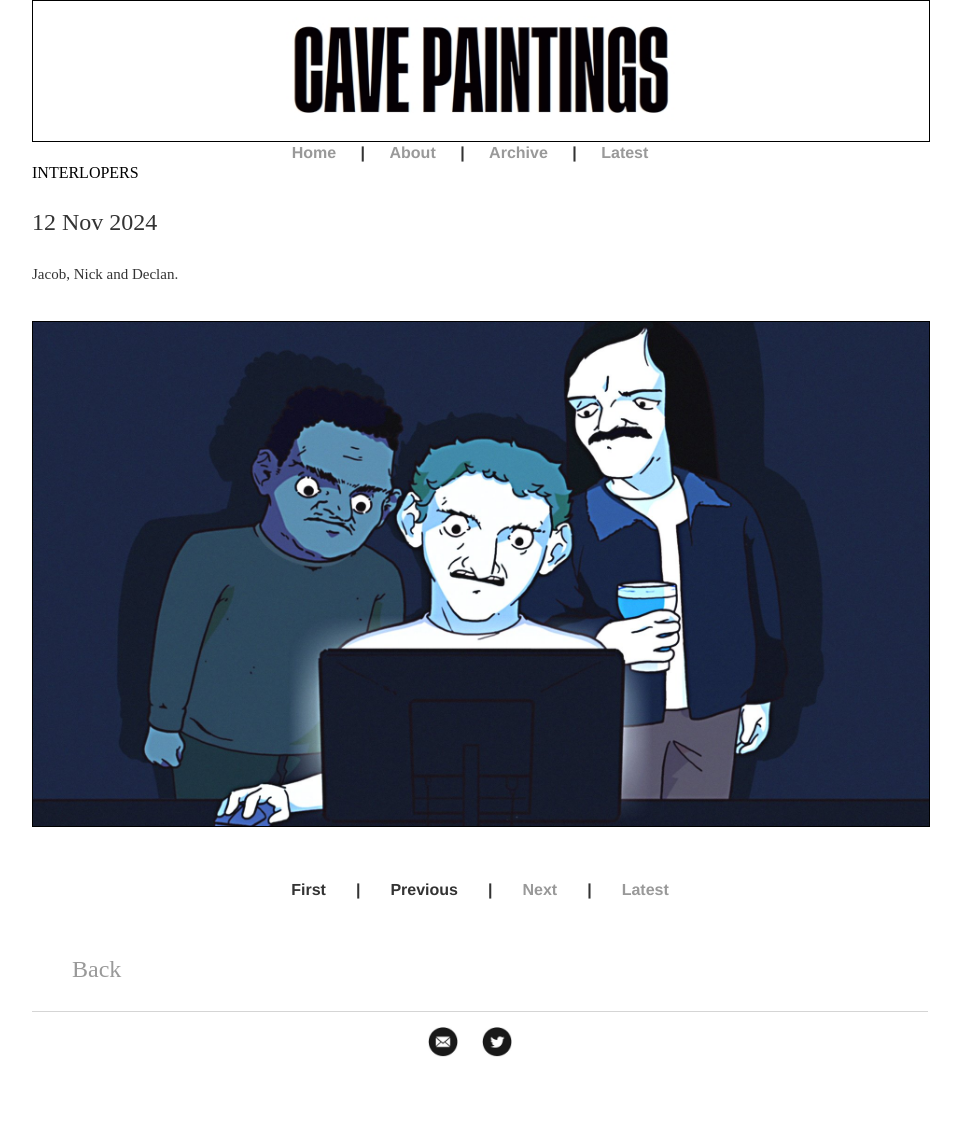
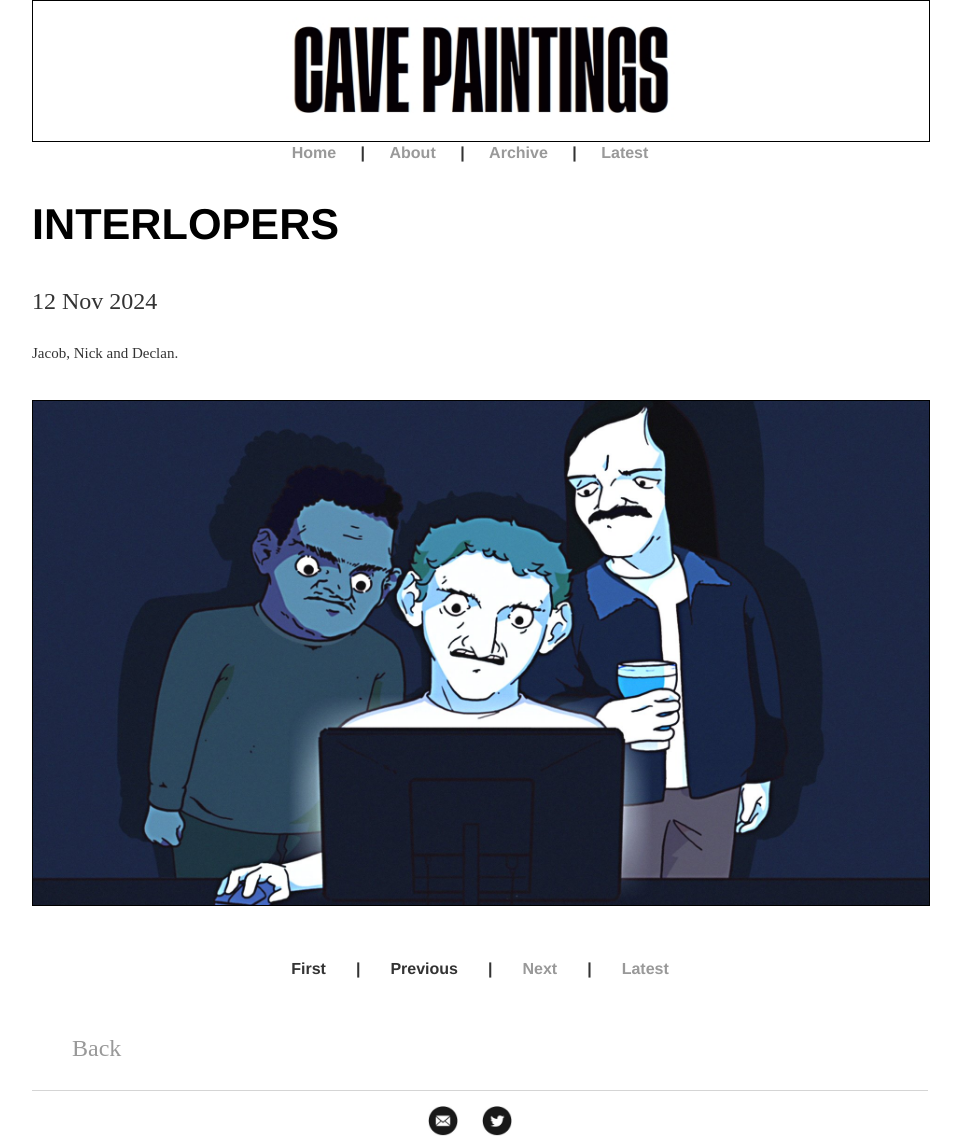
Before and after one commit to cavepaintingstv/cave, a Jekyll site: the page built from _posts/2024-11-12-1.md, in a window 1280 px wide. Shown: the whole page, without its empty margins (160-1121 px from the left). Built offline with Jekyll 4.4.1, drawn with Linux system fonts in a browser that asks for light colours; before the commit the page ends 1062 px from its top, so only the background shows below that.

Commit message:
Update post.html

```diff
--- a/_layouts/post.html
+++ b/_layouts/post.html
@@ -1,7 +1,7 @@
 ---
 layout: default
 ---
-{{ page.title }}
+<h2>{{ page.title }}</h2>
 <p class="meta">{{ page.date | date_to_string }}</p>
 
 <div class="post">
```
